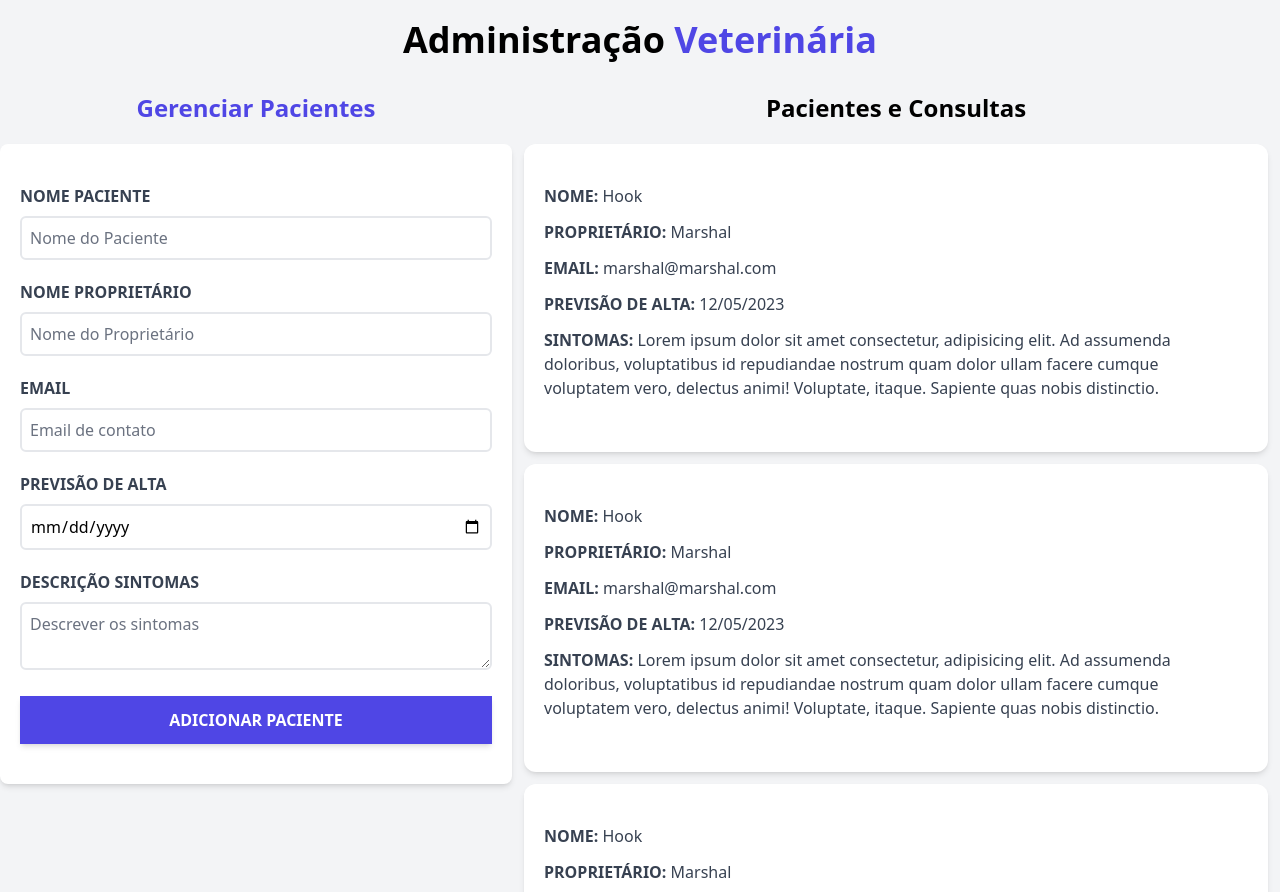
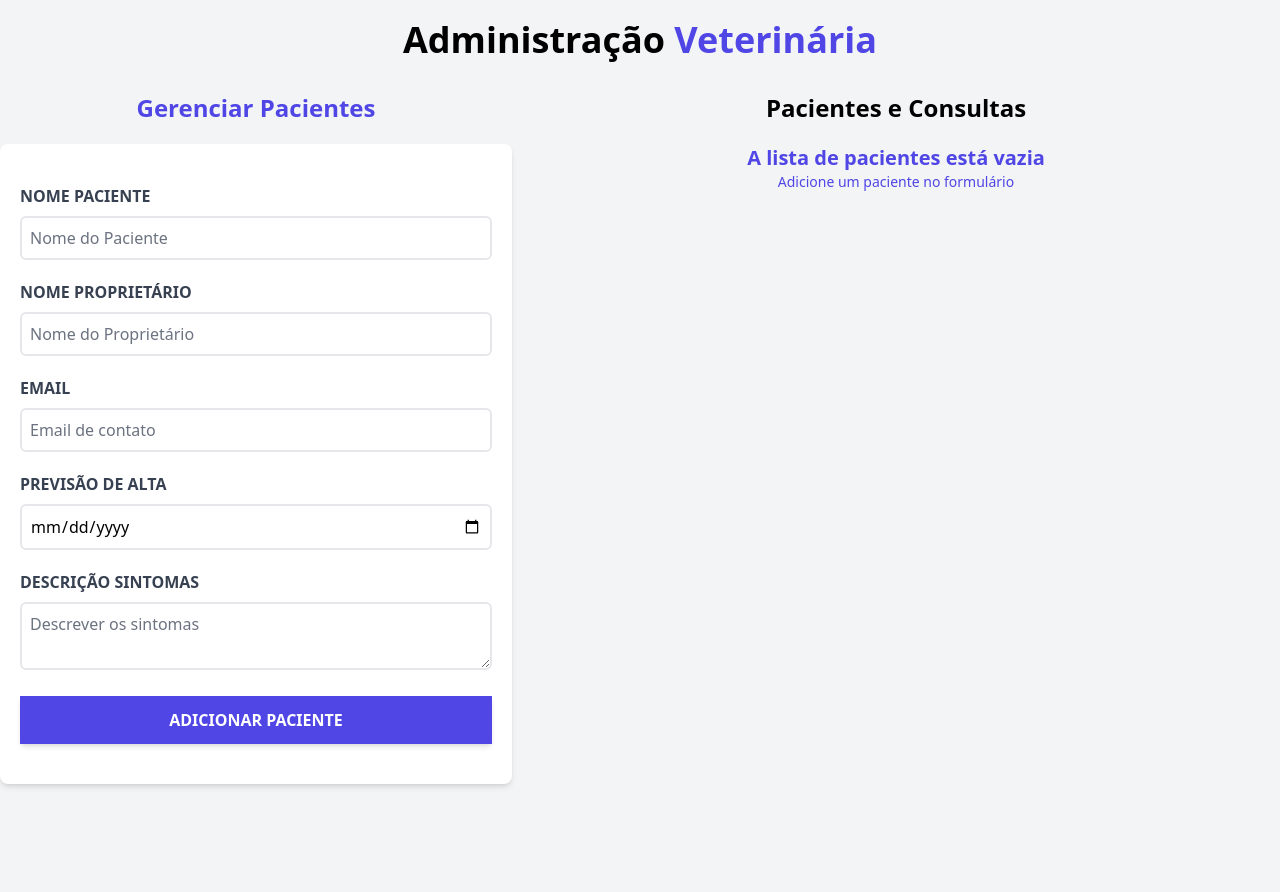
Before and after one commit to marshalmori/vet-react, a React (Vite) app: page / in a window 1280 px wide. Built offline with nearby package versions, Linux system fonts and the light colour scheme.

Commit message:
Apresentar texto caso não tenha paciente cadastrado

```diff
--- a/src/App.jsx
+++ b/src/App.jsx
@@ -17,7 +17,9 @@ const App = () => {
           pacientes={pacientes}
           setPacientes={setPacientes}
         />
-        <ListadoPacientes/>
+        <ListadoPacientes
+          pacientes={pacientes}
+        />
      </div>
 
     </div>
--- /dev/null
+++ b/src/components/Error.jsx
@@ -0,0 +1,12 @@
+
+
+const Error = ({ children }) => {
+  return (
+    <div className="bg-red-500 text-white text-center p-3
+    uppercase font-bold mb-3 rounded-md">
+        { children }
+    </div>
+  )
+}
+
+export default Error
--- a/src/components/Formulario.jsx
+++ b/src/components/Formulario.jsx
@@ -1,4 +1,6 @@
 import { useState, useEffect } from "react"
+
+import Error from "./Error";
 
 const Formulario = ({ pacientes, setPacientes }) => {
   const [nombre, setNombre] = useState('');
@@ -8,6 +10,13 @@ const Formulario = ({ pacientes, setPacientes }) => {
   const [sintomas, setSintomas] = useState('');
 
   const [error, setError] = useState(false);
+
+  const generarId = () => {
+    const random = Math.random().toString(36).slice(2);
+    const fecha = Date.now().toString(36);
+
+    return random + fecha;
+  }
 
   const handleSubmit = (e) => {
     e.preventDefault();
@@ -25,7 +34,8 @@ const Formulario = ({ pacientes, setPacientes }) => {
       proprietario,
       email,
       fecha,
-      sintomas
+      sintomas,
+      id: generarId(),
     }
 
     setPacientes([...pacientes, objetoPaciente]);
@@ -53,12 +63,7 @@ const Formulario = ({ pacientes, setPacientes }) => {
           onSubmit={handleSubmit}
           className="bg-white shadow-md rounded-lg py-10 px-5 mb-10"
         >
-          { error &&
-            <div className="bg-red-500 text-white text-center p-3
-                            uppercase font-bold mb-3 rounded-md">
-              <p>Todos os campos são obrigatórios.</p>
-            </div>
-          }
+          { error && <Error><p>Todos os campos são obrigatórios.</p></Error>}
 
           <div className="mb-5">
             <label htmlFor="paciente" className="block text-gray-700 uppercase font-bold">
--- a/src/components/ListadoPacientes.jsx
+++ b/src/components/ListadoPacientes.jsx
@@ -1,19 +1,43 @@
+import { Fragment } from "react";
 import Paciente from "./Paciente";
 
-const ListadoPacientes = () => {
+const ListadoPacientes = ({pacientes}) => {
   return (
     <div className="md:w-1/2 lg:w-3/5 md:h-screen overflow-y-scroll">
-        <h2 className="text-2xl text-center mb-5">
-          <span className="font-bold">
-            Pacientes e Consultas
-          </span>
-        </h2>
 
-        <Paciente/>
-        <Paciente/>
-        <Paciente/>
-        <Paciente/>
-        <Paciente/>
+      {pacientes && pacientes.length ? (
+        <Fragment>
+          <h2 className="text-2xl text-center mb-5">
+            <span className="font-bold">
+              Pacientes e Consultas
+            </span>
+          </h2>
+          {pacientes.map(paciente => (<Paciente key={paciente.id}  paciente={paciente} />))}
+        </Fragment>
+      ) : (
+        <Fragment>
+          <h2 className="text-2xl text-center mb-5">
+            <span className="font-bold">
+              Pacientes e Consultas
+            </span>
+          </h2>
+          <div>
+          <h3 className="text-indigo-600 text-center mb-5">
+            <p className="text-xl font-bold">
+              A lista de pacientes está vazia
+            </p>
+            <p className="text-sm">
+              Adicione um paciente no formulário
+            </p>
+          </h3>
+          </div>
+
+        </Fragment>
+      )}
+
+
+
+
 
     </div>
   )
--- a/src/components/Paciente.jsx
+++ b/src/components/Paciente.jsx
@@ -1,35 +1,34 @@
 
 
-const Paciente = () => {
+const Paciente = ({paciente}) => {
+
+  const {nombre, proprietario, email, fecha, sintomas} = paciente;
+
   return (
-    <div className="m-3 bg-white shadow-md px-5 py-10 rounded-xl">
+    <div  className="m-3 bg-white shadow-md px-5 py-10 rounded-xl">
     <p className="font-bold mb-3 text-gray-700 uppercase">
       Nome: {" "}
-      <span className="font-normal normal-case">Hook</span>
+      <span className="font-normal normal-case">{nombre}</span>
     </p>
 
     <p className="font-bold mb-3 text-gray-700 uppercase">
       Proprietário: {" "}
-      <span className="font-normal normal-case">Marshal</span>
+      <span className="font-normal normal-case">{proprietario}</span>
     </p>
 
     <p className="font-bold mb-3 text-gray-700 uppercase">
       Email: {" "}
-      <span className="font-normal normal-case">marshal@marshal.com</span>
+      <span className="font-normal normal-case">{email}</span>
     </p>
 
     <p className="font-bold mb-3 text-gray-700 uppercase">
       Previsão de Alta: {" "}
-      <span className="font-normal normal-case">12/05/2023</span>
+      <span className="font-normal normal-case">{fecha}</span>
     </p>
 
     <p className="font-bold mb-3 text-gray-700 uppercase">
       Sintomas: {" "}
-      <span className="font-normal normal-case">Lorem ipsum dolor sit amet consectetur,
-        adipisicing elit. Ad assumenda doloribus, voluptatibus id repudiandae nostrum
-        quam dolor ullam facere cumque voluptatem vero, delectus animi! Voluptate, itaque.
-        Sapiente quas nobis distinctio.
-      </span>
+      <span className="font-normal normal-case">{sintomas}</span>
     </p>
   </div>
   )
```
